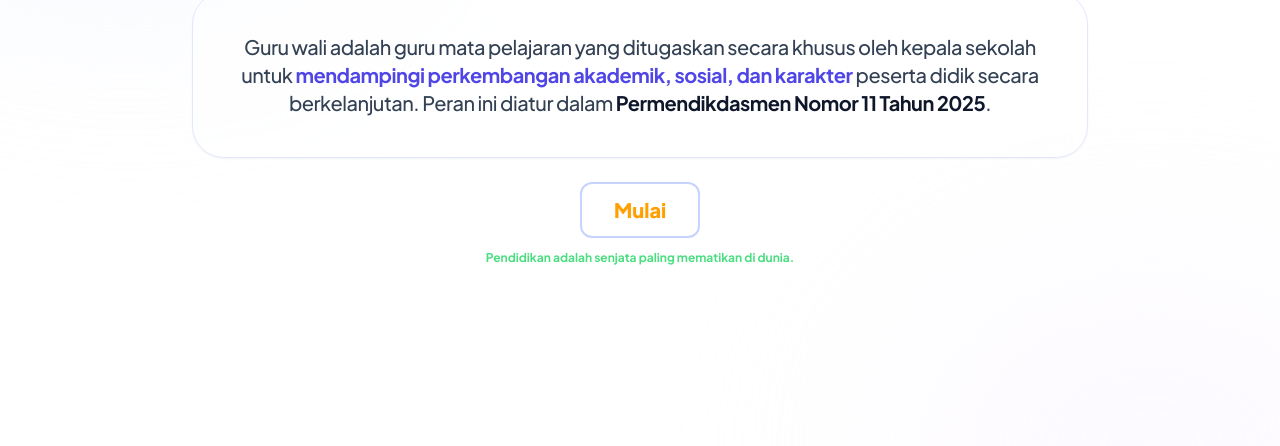
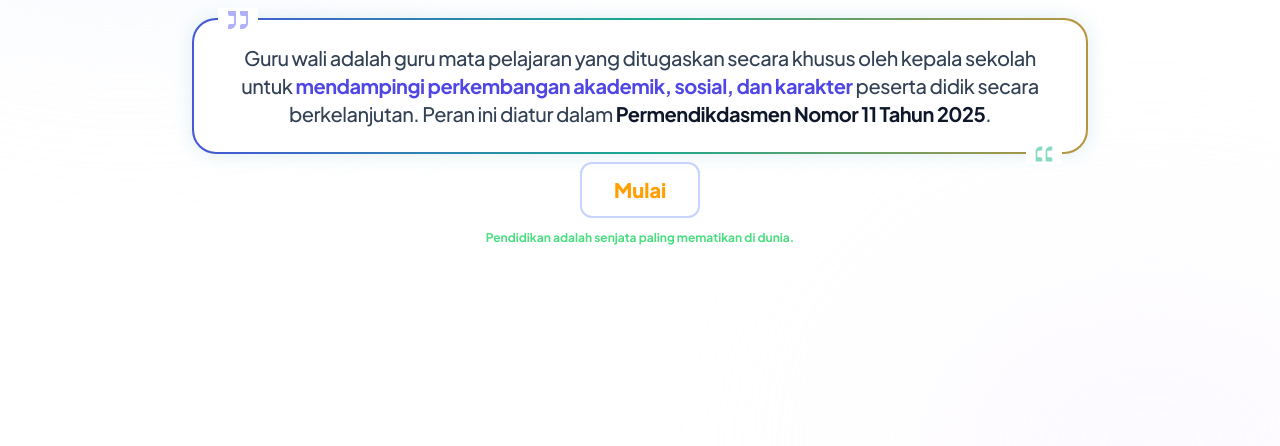
Before and after one commit to uripambaripto/guruwali, a plain HTML site: page index.html in a window 1280 px wide. Shown: the part 271-717 px from the top of the page. Drawn offline with nearby package versions, Linux system fonts and the light colour scheme.

Commit message:
Update index.html

```diff
--- a/index.html
+++ b/index.html
@@ -257,6 +257,44 @@
             backdrop-filter: blur(4px);
         }
 
+/* Animasi Border Quote */
+        @keyframes border-glow {
+            0%, 100% { border-color: rgba(79, 70, 229, 0.3); box-shadow: 0 0 15px rgba(79, 70, 229, 0.1); }
+            50% { border-color: rgba(16, 185, 129, 0.3); box-shadow: 0 0 25px rgba(16, 185, 129, 0.2); }
+        }
+
+        .animate-fadeIn {
+            animation: fadeIn 0.4s ease-out forwards;
+        }
+
+        .animate-button-zoom {
+            animation: button-zoom 2.5s ease-in-out infinite;
+        }
+
+        .animate-text-rainbow {
+            animation: text-rainbow 4s linear infinite;
+        }
+
+        .animate-spin-custom {
+            animation: spin-once 0.6s ease-in-out;
+        }
+
+        .quote-container {
+            position: relative;
+            padding: 1.5rem;
+            border: 2px solid transparent;
+            border-radius: 1.5rem;
+            background: linear-gradient(white, white) padding-box,
+                        linear-gradient(90deg, #4f46e5, #10b981, #f59e0b) border-box;
+            animation: border-glow 4s infinite ease-in-out;
+            transition: all 0.3s ease;
+        }
+
+        .quote-container:hover {
+            transform: translateY(-5px);
+            background: linear-gradient(rgba(255,255,255,0.9), rgba(255,255,255,0.9)) padding-box,
+                        linear-gradient(90deg, #f59e0b, #4f46e5, #10b981) border-box;
+        }
 
     </style>
 </head>
@@ -277,18 +315,23 @@
                 <h1 class="text-5xl md:text-6xl font-black tracking-tight text-indigo-900 leading-tight">
                     Selamat Datang
                 </h1>
-                <p class="text-slate-400 font-bold uppercase tracking-[0.3em] text-[10px]">
+                <p class="text-aqua-400 font-bold drop-cap::first-letter tracking-[0.3em] text-[14px]">
                     Sistem Informasi Guru Wali
                 </p>
             </div>
 
-            <div class="relative group scale-95 md:scale-100">
-                <div class="relative z-10 p-6 md:p-10 bg-white/40 backdrop-blur-sm border border-indigo-100 rounded-[2rem] shadow-sm">
+            <div class="quote-container w-full group">
+                    <div class="absolute -top-3 left-6 bg-white px-2">
+                        <svg width="24" height="24" viewBox="0 0 24 24" fill="currentColor" class="text-indigo-500 opacity-50"><path d="M14.017 21L14.017 18C14.017 16.8954 14.9124 16 16.017 16H19.017C19.5693 16 20.017 15.5523 20.017 15V9C20.017 8.44772 19.5693 8 19.017 8H16.017C14.9124 8 14.017 7.10457 14.017 6V3L22.017 3V15C22.017 18.3137 19.3307 21 16.017 21H14.017ZM2.01697 21L2.01697 18C2.01697 16.8954 2.9124 16 4.01697 16H7.01697C7.56925 16 8.01697 15.5523 8.01697 15V9C8.01697 8.44772 7.56925 8 7.01697 8H4.01697C2.9124 8 2.01697 7.10457 2.01697 6V3L10.017 3V15C10.017 18.3137 7.33068 21 4.01697 21H2.01697Z"/></svg>
+                    </div>
                     <p class="text-slate-700 text-base md:text-xl leading-[1.6] font-medium tracking-tight">
                         Guru wali adalah guru mata pelajaran yang ditugaskan secara khusus oleh kepala sekolah untuk
                         <span class="text-indigo-600 font-bold"> mendampingi perkembangan akademik, sosial, dan karakter </span>
                         peserta didik secara berkelanjutan. Peran ini diatur dalam <span class="font-bold text-slate-900">Permendikdasmen Nomor 11 Tahun 2025</span>.
                     </p>
+                <div class="absolute -bottom-3 right-6 bg-white px-2 rotate-180">
+                        <svg width="20" height="20" viewBox="0 0 24 24" fill="currentColor" class="text-emerald-500 opacity-50"><path d="M14.017 21L14.017 18C14.017 16.8954 14.9124 16 16.017 16H19.017C19.5693 16 20.017 15.5523 20.017 15V9C20.017 8.44772 19.5693 8 19.017 8H16.017C14.9124 8 14.017 7.10457 14.017 6V3L22.017 3V15C22.017 18.3137 19.3307 21 16.017 21H14.017ZM2.01697 21L2.01697 18C2.01697 16.8954 2.9124 16 4.01697 16H7.01697C7.56925 16 8.01697 15.5523 8.01697 15V9C8.01697 8.44772 7.56925 8 7.01697 8H4.01697C2.9124 8 2.01697 7.10457 2.01697 6V3L10.017 3V15C10.017 18.3137 7.33068 21 4.01697 21H2.01697Z"/></svg>
+                    </div>
                 </div>
             </div>
 
```
